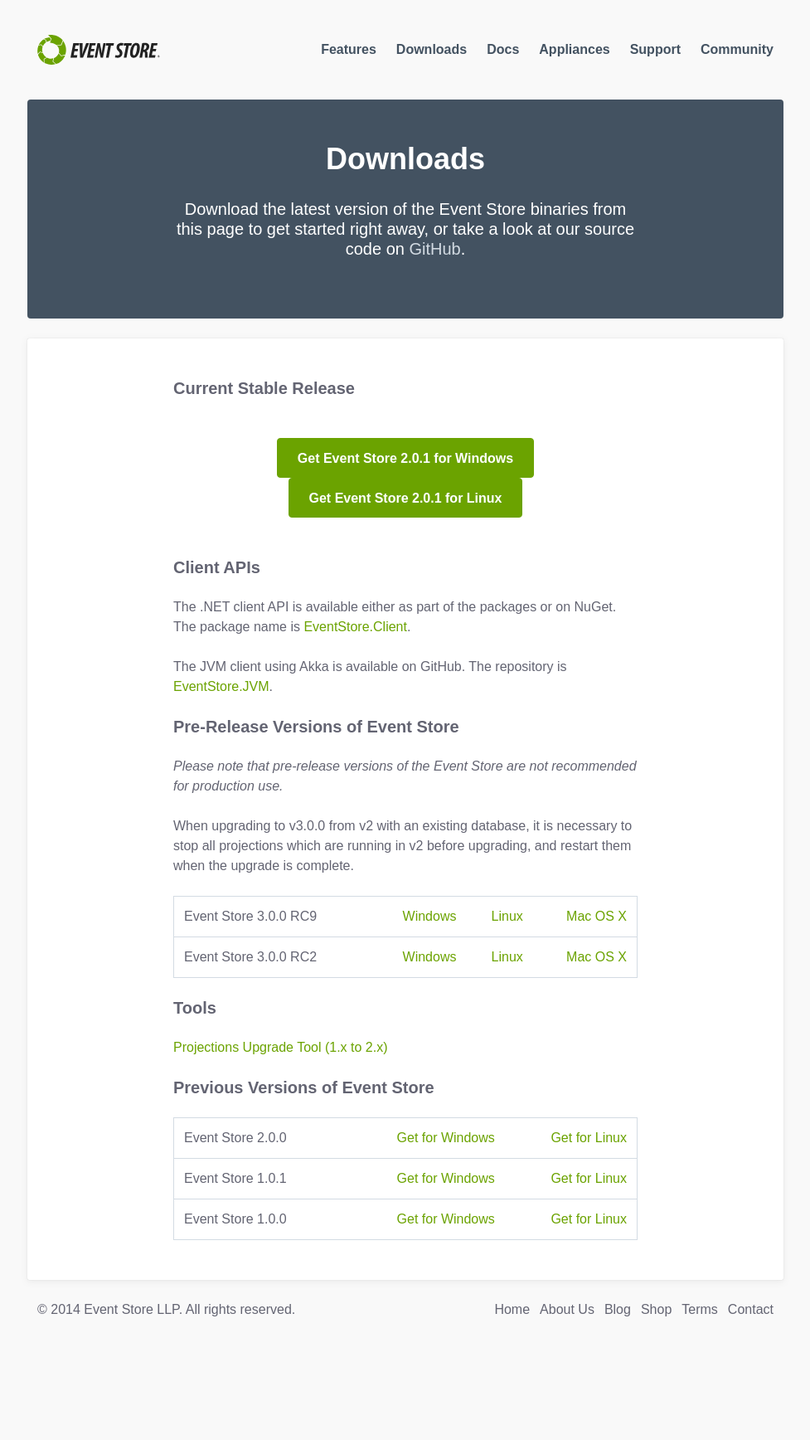
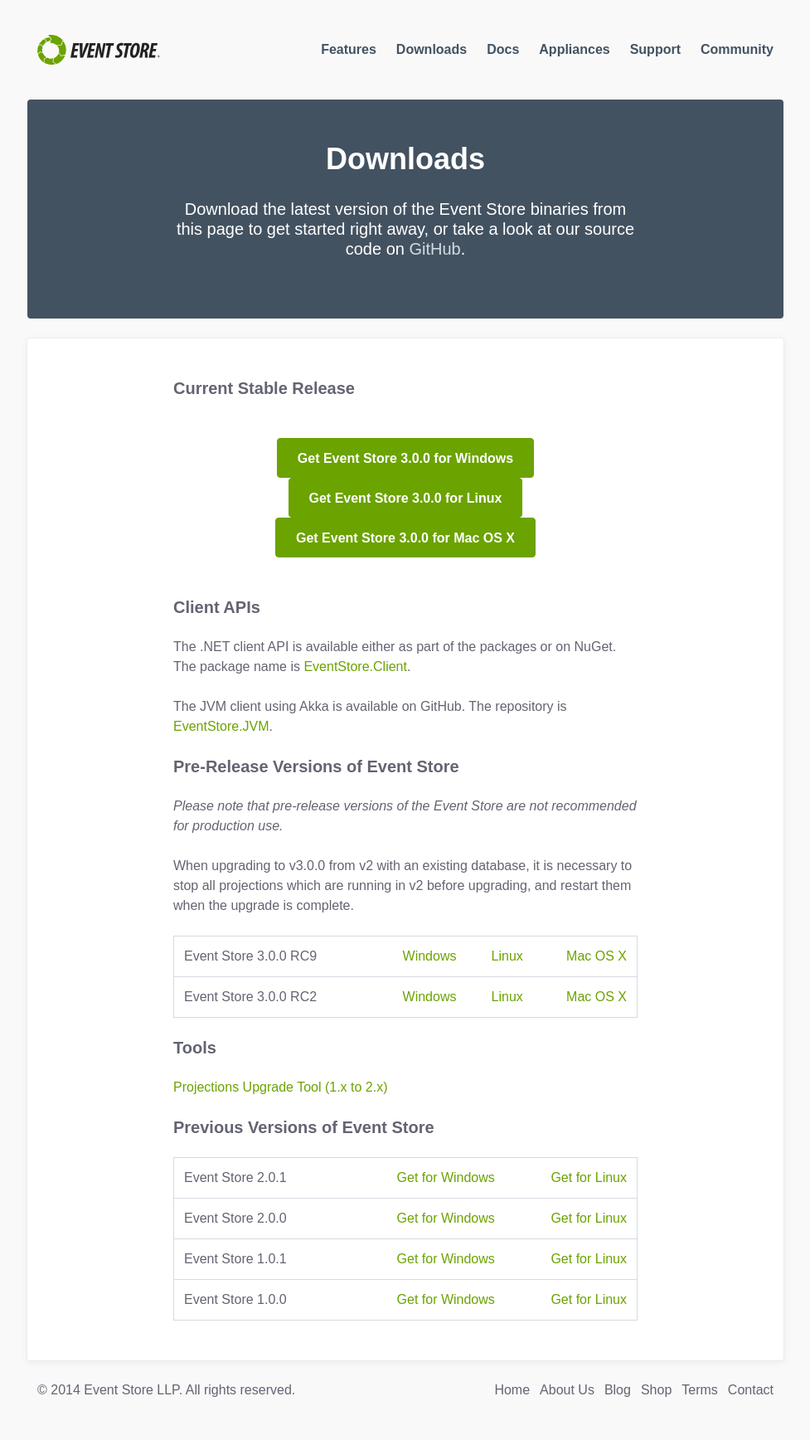
Before and after one commit to sandboxorg/geteventstore.com, a Jekyll site: the page built from downloads/index.html, in a window 1280 px wide. Shown: the whole page at 83% size, without its empty margins (151-1128 px from the left). Built offline with Jekyll 4.4.1, drawn with Linux system fonts in a browser that asks for light colours; Markdown is read by kramdown in place of the engine named in the settings; before the commit the page ends 1639 px from its top, so only the background shows below that.

Commit message:
Add new downloads

```diff
--- a/downloads/index.html
+++ b/downloads/index.html
@@ -10,8 +10,9 @@ title: "Downloads"
 		<div class="page-main">
 			<h2>Current Stable Release</h2>
 			<p class="call-to-action">
-				<a href="http://download.geteventstore.com/binaries/EventStore-OSS-Win-v2.0.1.zip" class="btn btn--primary">Get Event Store 2.0.1 for Windows</a>
-				<a href="http://download.geteventstore.com/binaries/EventStore-OSS-Linux-v2.0.1.tar.gz" class="btn btn--primary">Get Event Store 2.0.1 for Linux</a>
+				<a href="http://download.geteventstore.com/binaries/EventStore-OSS-Win-v3.0.0.zip" class="btn btn--primary">Get Event Store 3.0.0 for Windows</a>
+				<a href="http://download.geteventstore.com/binaries/EventStore-OSS-Linux-v3.0.0.tar.gz" class="btn btn--primary">Get Event Store 3.0.0 for Linux</a>
+				<a href="http://download.geteventstore.com/binaries/EventStore-OSS-Mac-v3.0.0.tar.gz" class="btn btn--primary">Get Event Store 3.0.0 for Mac OS X</a>
 			</p>
 			<h2>Client APIs</h2>
 			<p>The .NET client API is available either as part of the packages or on NuGet. The package name is <a href="http://nuget.org/packages/EventStore.Client">EventStore.Client</a>.</p>
@@ -40,6 +41,11 @@ title: "Downloads"
 			<table>
 				<tbody>
 					<tr>
+						<td>Event Store 2.0.1</td>
+						<td><a href="http://download.geteventstore.com/binaries/EventStore-OSS-Win-v2.0.1.zip">Get for Windows</a></td>
+						<td><a href="http://download.geteventstore.com/binaries/EventStore-OSS-Linux-v2.0.1.tar.gz">Get for Linux</a></td>
+					</tr>
+					<tr>
 						<td>Event Store 2.0.0</td>
 						<td><a href="http://download.geteventstore.com/binaries/EventStore-OSS-Win-v2.0.0.zip">Get for Windows</a></td>
 						<td><a href="http://download.geteventstore.com/binaries/EventStore-OSS-Linux-v2.0.0.tar.gz">Get for Linux</a></td>
```
